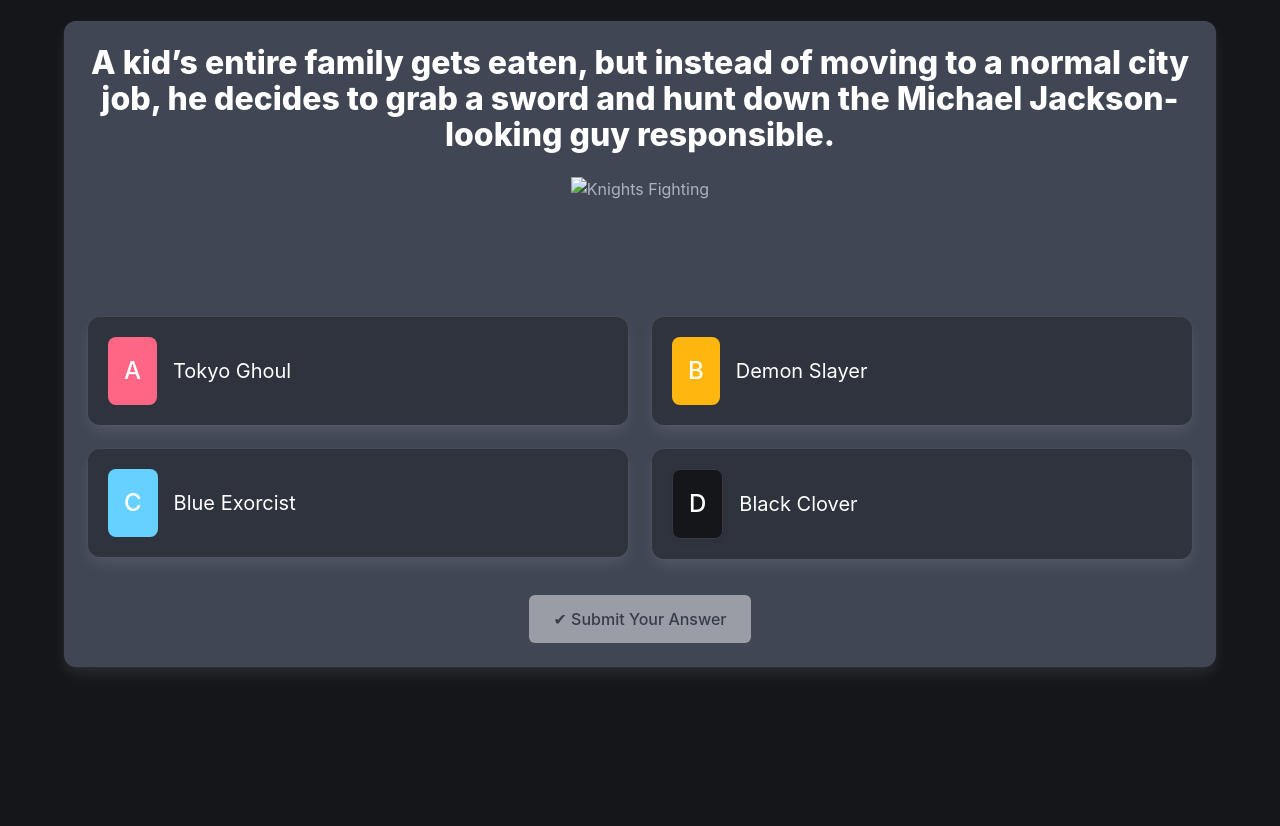
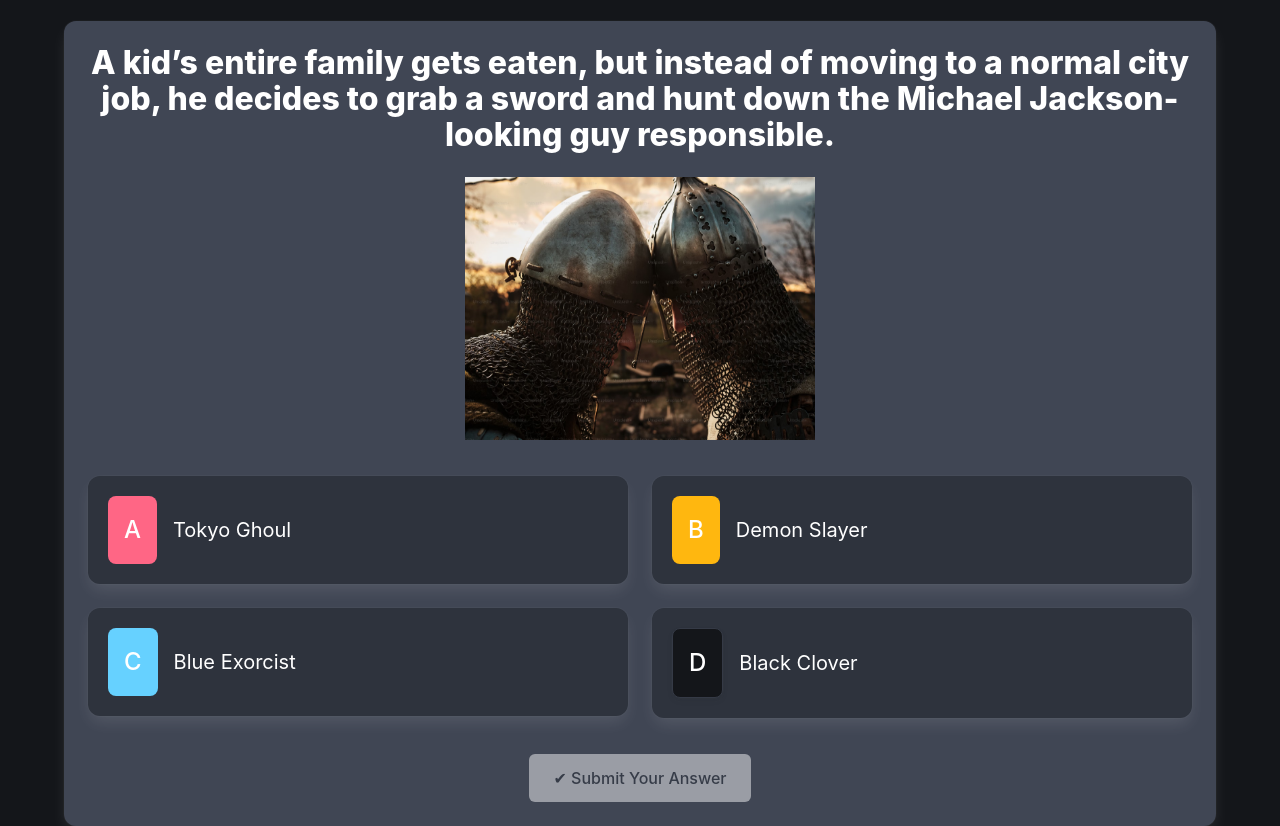
Before and after one commit to vm9036/trivia-creator, a plain HTML site: page index.html in a window 1280 px wide. Shown: the part 79-905 px from the top of the page. Before the commit the page ends 800 px from the top, so only its background shows below. Drawn offline with nearby package versions, Linux system fonts and the light colour scheme; the site is published under a folder, as on GitHub Pages, so addresses that start at the root find nothing.

Commit message:
index.html

```diff
--- a/index.html
+++ b/index.html
@@ -26,7 +26,7 @@
             </p>
 
             <div class="is-flex is-justify-content-center">
-                <img src="/assets/images/premium_photo-1698238184346-30d7ba135959.avif" alt="Knights Fighting" class="image is-4by3" style="max-width: 350px;">
+                <img src="assets/images/premium_photo-1698238184346-30d7ba135959.avif" alt="Knights Fighting" class="image is-4by3" style="max-width: 350px;">
             </div>
 
             <div class="columns is-multiline mt-5">
```
